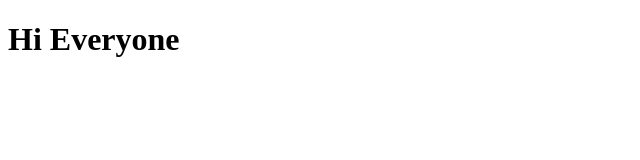
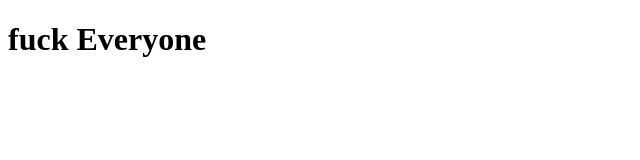
Before and after one commit to bartcan/background-generator-, a plain HTML site: page index.html in a window 1280 px wide. Shown: the whole page, without its empty margins (0-640 px from the left). Drawn offline with Linux system fonts and the light colour scheme.

Commit message:
changing title

```diff
--- a/index.html
+++ b/index.html
@@ -8,7 +8,7 @@
 </head>
 
 <body>
-<h1> Hi Everyone </h1>
+<h1>  fuck Everyone </h1>
 
 </body>
 </html>
```
